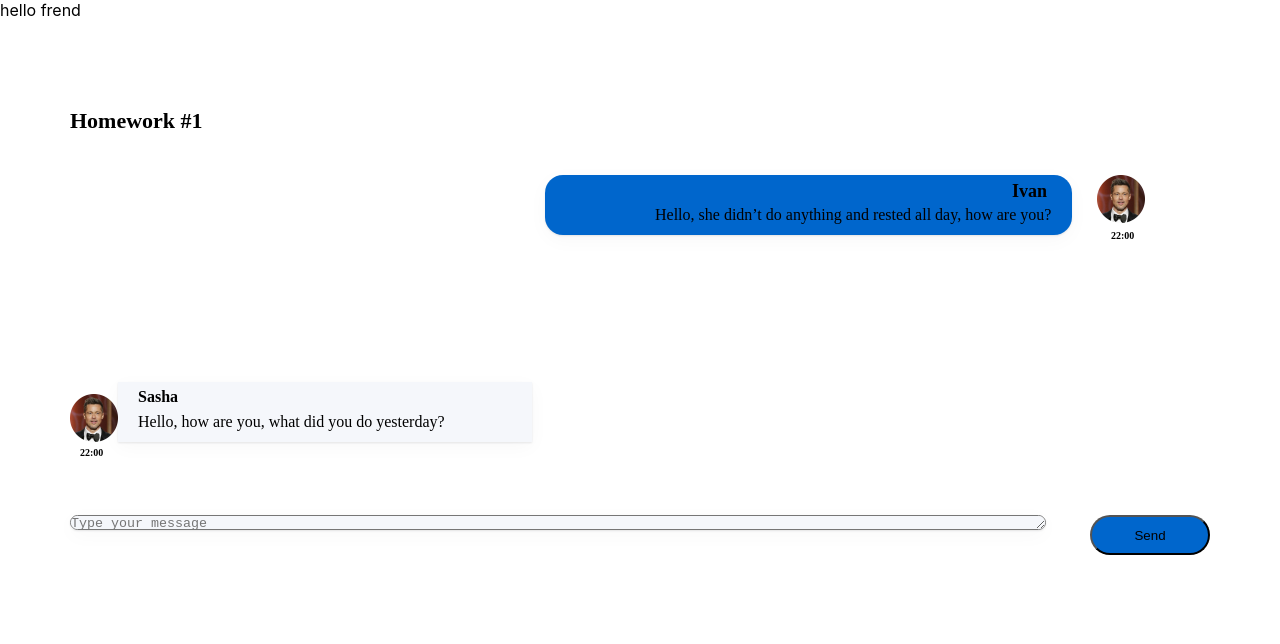
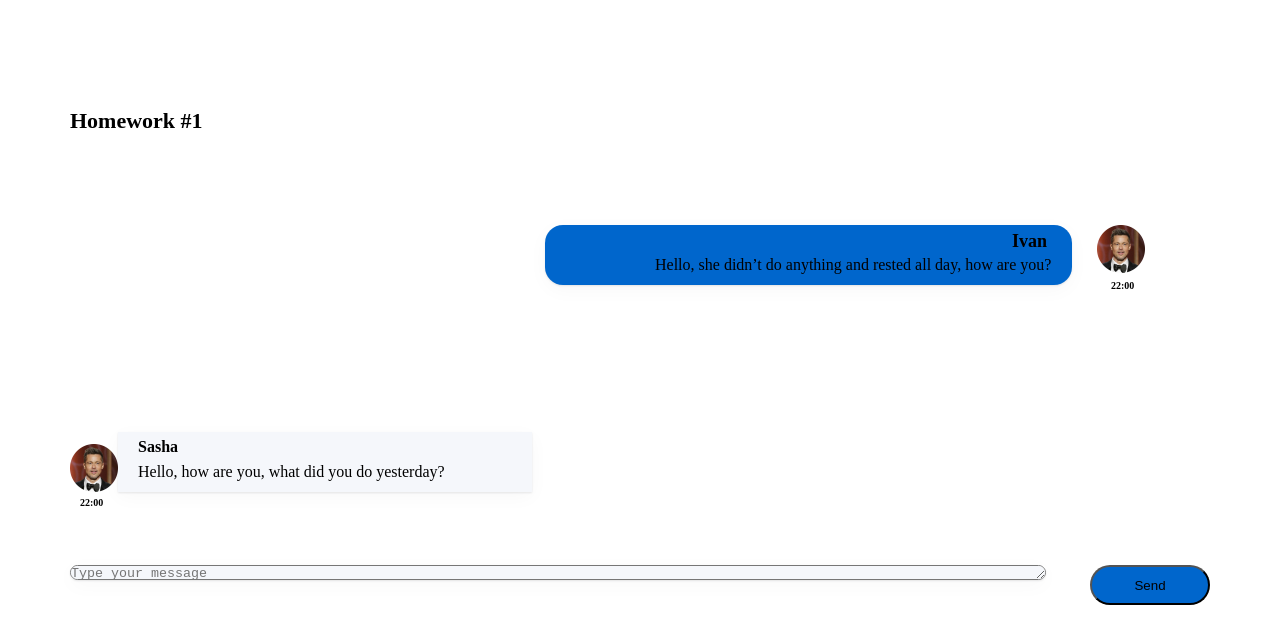
Before and after one commit to developeryudintsev/hometasks, a React (Create React App) app: page / in a window 1280 px wide. Shown: the top 644 px of the page. Built offline with nearby package versions, Linux system fonts and the light colour scheme.

Commit message:
home task 2(in proces 3.2)

```diff
--- a/src/s1-main/App.module.css
+++ b/src/s1-main/App.module.css
@@ -7,7 +7,14 @@
     width: 1280px;
     height: 373px;
     left: 0px;
-    top: 107px;
+    top: 157px;
+}
+.hw2{
+    position: absolute;
+    width: 1280px;
+    height: 373px;
+    left: 100px;
+    top: 577px;
 }
 
 .hwTitle {
--- a/src/s1-main/App.tsx
+++ b/src/s1-main/App.tsx
@@ -7,8 +7,9 @@ function App() {
     return (
         <div className={s.App}>
             <HW1/>
+
             {/*раскомментировать по ходу выполнения*/}
-            <HW2/>
+            {/*<HW2/>*/}
             {/*<HW3/>*/}
             {/*<HW4/>*/}
 
--- a/src/s2-homeworks/hw01/message-sender/MessageSender.tsx
+++ b/src/s2-homeworks/hw01/message-sender/MessageSender.tsx
@@ -1,5 +1,5 @@
-import React, {useEffect, useRef, useState} from 'react'
-import { message0 } from '../HW1'
+import React, {ChangeEvent, ChangeEventHandler, useEffect, useRef, useState} from 'react'
+import {message0, MessageType} from '../HW1'
 import s from './MessageSender.module.css'
 type messgesType={
     id: number,
@@ -9,14 +9,15 @@ type messgesType={
         time:string,
     }
 }
+
 // компонента, которая тестирует вашу компоненту (не изменять, any не трогать)
-const MessageSender = (props: any) => {
+const MessageSender = (props:any) => {
     const M = props.M
     const textareaRef = useRef<HTMLTextAreaElement | null>(null);
     const [messages, setMessages] = useState<any[]>([])
-    const [text, setText] = useState<any>('')
+    const [text, setText] = useState<string>('')
 
-    const onChange = (e: any) => {
+    const onChange = (e: ChangeEvent<HTMLTextAreaElement>) => {
         setText(e.currentTarget.value)
     }
 
--- a/src/s2-homeworks/hw02/HW2.tsx
+++ b/src/s2-homeworks/hw02/HW2.tsx
@@ -55,17 +55,16 @@ function HW2() {
     }
 
     return (
-        <div id={'hw2'}>
-            hello frend
-            {/*<div className={s2.hwTitle}>Homework #2</div>*/}
-            {/*<div className={s2.hw}>*/}
-            {/*    <Affairs*/}
-            {/*        data={filteredAffairs}*/}
-            {/*        setFilter={setFilter}*/}
-            {/*        deleteAffairCallback={deleteAffairCallback}*/}
-            {/*        filter={filter}*/}
-            {/*    />*/}
-            {/*</div>*/}
+        <div id={'hw2'} className={s2.hw2}>
+            <div className={s2.hwTitle}>Homework #2</div>
+            <div className={s2.hw}>
+                <Affairs
+                    data={filteredAffairs}
+                    setFilter={setFilter}
+                    deleteAffairCallback={deleteAffairCallback}
+                    filter={filter}
+                />
+            </div>
         </div>
     )
 }
```
